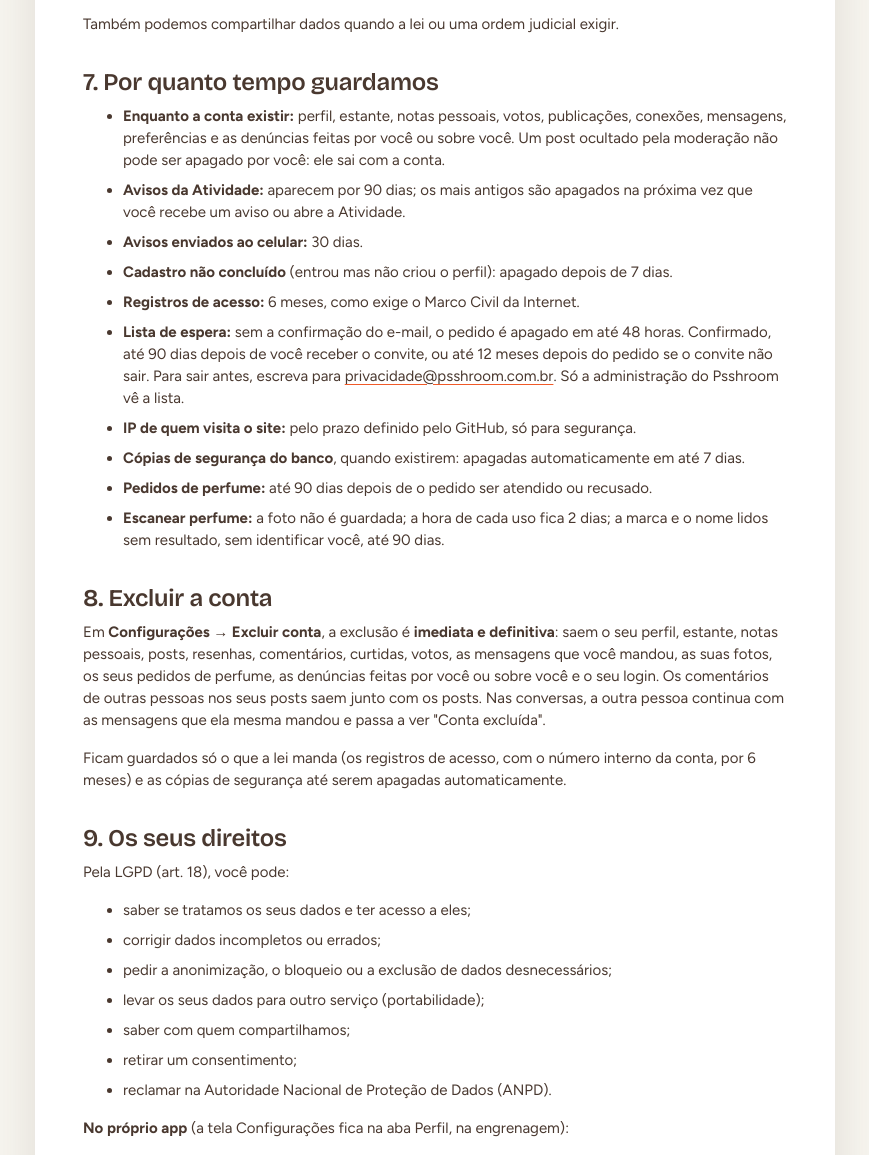
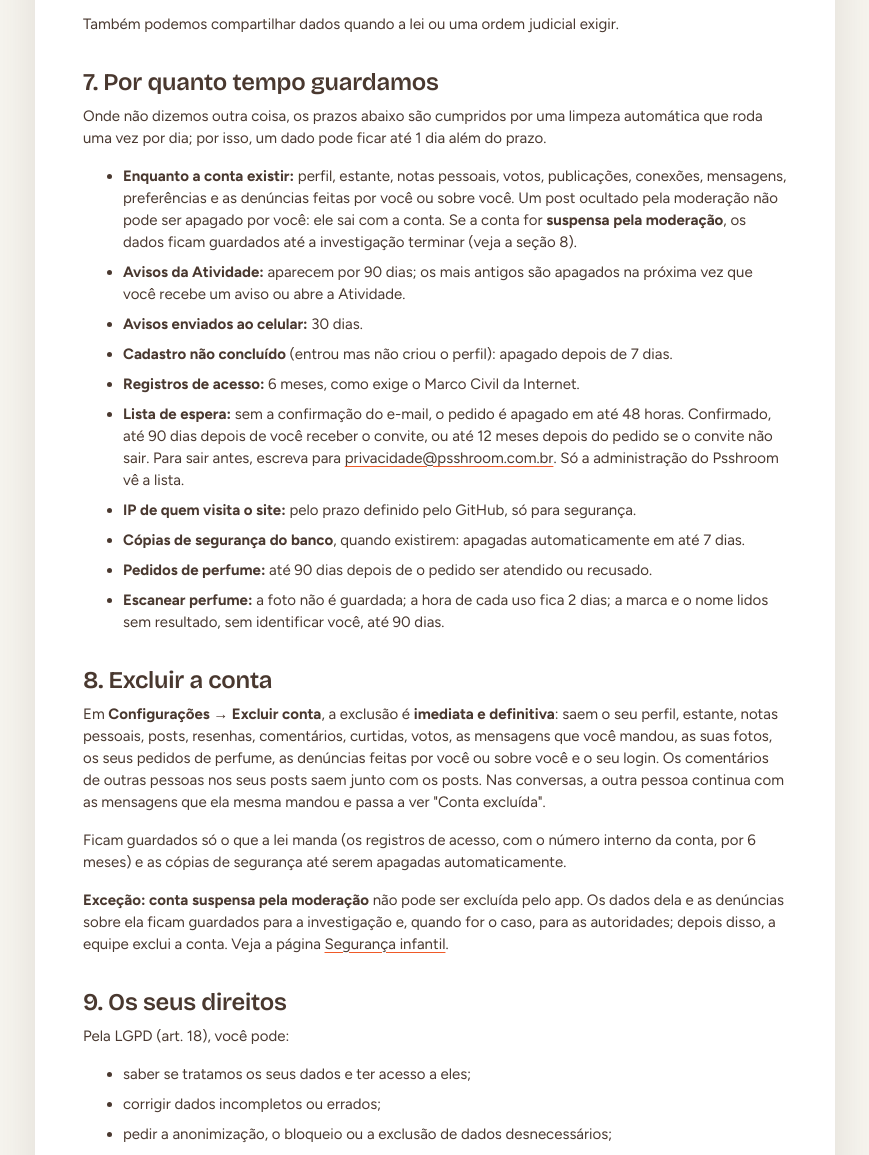
Before and after one commit to GuiMalassise/psshroom-site, a plain HTML site: page privacidade/index.html in a window 1280 px wide. Shown: the part 3980-5135 px from the top of the page, without its empty margins (205-1074 px from the left). Drawn offline with Linux system fonts and the light colour scheme.

Commit message:
Exceção da conta suspensa e limpeza diária na Política, Termos e Suporte (psshroom 70969dc)
Co-Authored-By: Claude Opus 5.5 <noreply@anthropic.com>

```diff
--- a/privacidade/index.html
+++ b/privacidade/index.html
@@ -108,8 +108,9 @@
 <p>Quando os dados vão para fora do Brasil, isso acontece com as garantias exigidas pela LGPD (art. 33). Usamos as cláusulas contratuais e as garantias de proteção de dados oferecidas por cada uma dessas empresas.</p>
 <p>Também podemos compartilhar dados quando a lei ou uma ordem judicial exigir.</p>
 <h2>7. Por quanto tempo guardamos</h2>
+<p>Onde não dizemos outra coisa, os prazos abaixo são cumpridos por uma limpeza automática que roda uma vez por dia; por isso, um dado pode ficar até 1 dia além do prazo.</p>
 <ul>
-<li><strong>Enquanto a conta existir:</strong> perfil, estante, notas pessoais, votos, publicações, conexões, mensagens, preferências e as denúncias feitas por você ou sobre você. Um post ocultado pela moderação não pode ser apagado por você: ele sai com a conta.</li>
+<li><strong>Enquanto a conta existir:</strong> perfil, estante, notas pessoais, votos, publicações, conexões, mensagens, preferências e as denúncias feitas por você ou sobre você. Um post ocultado pela moderação não pode ser apagado por você: ele sai com a conta. Se a conta for <strong>suspensa pela moderação</strong>, os dados ficam guardados até a investigação terminar (veja a seção 8).</li>
 <li><strong>Avisos da Atividade:</strong> aparecem por 90 dias; os mais antigos são apagados na próxima vez que você recebe um aviso ou abre a Atividade.</li>
 <li><strong>Avisos enviados ao celular:</strong> 30 dias.</li>
 <li><strong>Cadastro não concluído</strong> (entrou mas não criou o perfil): apagado depois de 7 dias.</li>
@@ -123,6 +124,7 @@
 <h2>8. Excluir a conta</h2>
 <p>Em <strong>Configurações → Excluir conta</strong>, a exclusão é <strong>imediata e definitiva</strong>: saem o seu perfil, estante, notas pessoais, posts, resenhas, comentários, curtidas, votos, as mensagens que você mandou, as suas fotos, os seus pedidos de perfume, as denúncias feitas por você ou sobre você e o seu login. Os comentários de outras pessoas nos seus posts saem junto com os posts. Nas conversas, a outra pessoa continua com as mensagens que ela mesma mandou e passa a ver "Conta excluída".</p>
 <p>Ficam guardados só o que a lei manda (os registros de acesso, com o número interno da conta, por 6 meses) e as cópias de segurança até serem apagadas automaticamente.</p>
+<p><strong>Exceção: conta suspensa pela moderação</strong> não pode ser excluída pelo app. Os dados dela e as denúncias sobre ela ficam guardados para a investigação e, quando for o caso, para as autoridades; depois disso, a equipe exclui a conta. Veja a página <a href="/seguranca-infantil/">Segurança infantil</a>.</p>
 <h2>9. Os seus direitos</h2>
 <p>Pela LGPD (art. 18), você pode:</p>
 <ul>
```
Also changed, not shown: suporte/index.html (+2 -2 lines), termos/index.html (+1 -1 lines).
